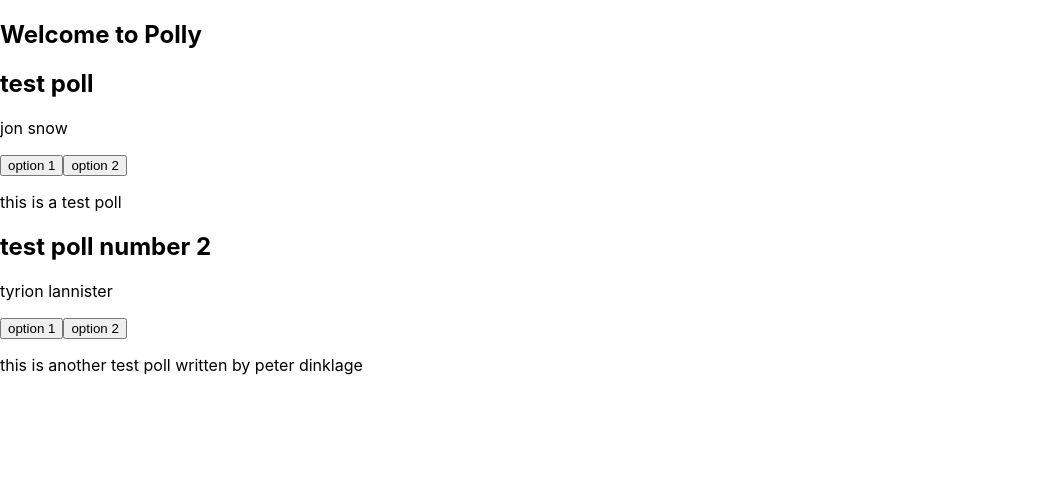
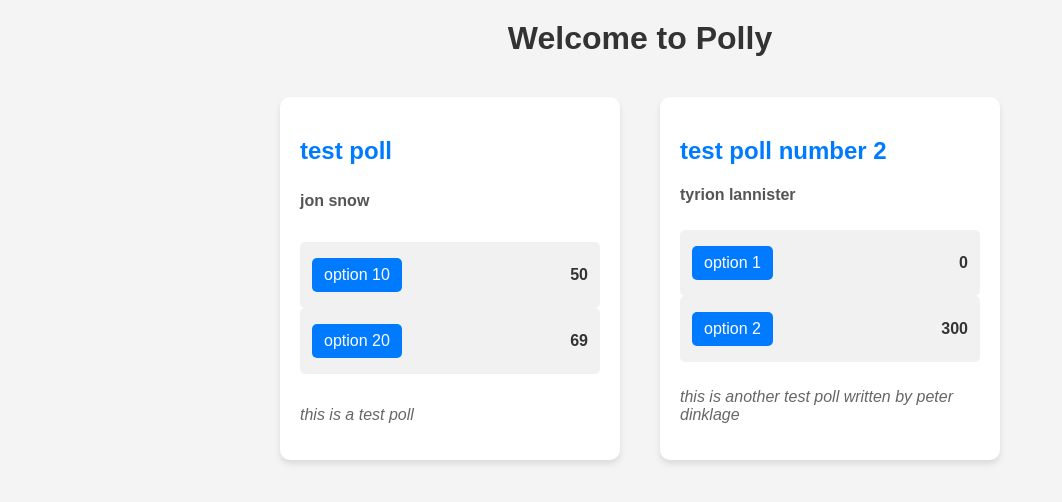
Before and after one commit to NaiefRA/Polly, a React (Create React App) app: page / in a window 1280 px wide. Shown: the top 502 px of the page, without its empty margins (0-1062 px from the left). Built offline with nearby package versions, Linux system fonts and the light colour scheme; data requests are answered from the project's data file.

Commit message:
Made options better, gave them option id's, option votes, and added chatgpt css

```diff
--- a/data/db.json
+++ b/data/db.json
@@ -4,14 +4,20 @@
       "title": "test poll",
       "body": "this is a test poll",
       "poller": "jon snow",
-      "options": ["option 1", "option 2"],
+      "options": [
+        { "optionValue": "option 10", "optionNumber": 1, "optionVotes": 50 },
+        { "optionValue": "option 20", "optionNumber": 2, "optionVotes": 69 }
+      ],
       "id": 1
     },
     {
       "title": "test poll number 2",
       "body": "this is another test poll written by peter dinklage",
       "poller": "tyrion lannister",
-      "options": ["option 1", "option 2"],
+      "options": [
+        { "optionValue": "option 1", "optionNumber": 1, "optionVotes": 0 },
+        { "optionValue": "option 2", "optionNumber": 2, "optionVotes": 300 }
+      ],
       "id": 2
     }
   ]
--- a/src/App.js
+++ b/src/App.js
@@ -7,7 +7,7 @@ function App() {
 
   return (
     <div>
-      <h2>Welcome to Polly</h2>
+      <h2 id="page-title">Welcome to Polly</h2>
       {!err && isPending && <div>Loading...</div>}
       {data && <DisplayPolls polls={data} />}
       {err && <div>{err}</div>}
--- a/src/DisplayPolls.js
+++ b/src/DisplayPolls.js
@@ -1,17 +1,20 @@
 const DisplayPolls = ({ polls }) => {
   return (
-    <div>
+    <div id="polls">
       {polls.map((poll) => {
         return (
-          <div key={poll.id}>
-            <h2>{poll.title}</h2>
-            <p>{poll.poller}</p>
+          <div id="poll-container" key={poll.id}>
+            <h2 id="poll-title">{poll.title}</h2>
+            <p id="poll-poller">{poll.poller}</p>
             <p>
               {poll.options.map((option) => (
-                <button>{option}</button>
+                <div id="options" key={option.optionNumber}>
+                  <button id="option-button">{option.optionValue}</button>
+                  <p id="option-votes">{option.optionVotes}</p>
+                </div>
               ))}
             </p>
-            <p>{poll.body}</p>
+            <p id="poll-body">{poll.body}</p>
           </div>
         );
       })}
--- a/src/index.css
+++ b/src/index.css
@@ -1,13 +1,124 @@
+/* General Styles */
 body {
+  font-family: Arial, sans-serif;
+  background-color: #f4f4f4;
   margin: 0;
-  font-family: -apple-system, BlinkMacSystemFont, 'Segoe UI', 'Roboto', 'Oxygen',
-    'Ubuntu', 'Cantarell', 'Fira Sans', 'Droid Sans', 'Helvetica Neue',
-    sans-serif;
-  -webkit-font-smoothing: antialiased;
-  -moz-osx-font-smoothing: grayscale;
+  padding: 0;
+  text-align: center;
+  display: flex;
+  flex-direction: column;
+  align-items: center;
 }
 
-code {
-  font-family: source-code-pro, Menlo, Monaco, Consolas, 'Courier New',
-    monospace;
+/* Page Title */
+#page-title {
+  font-size: 2rem;
+  color: #333;
+  margin: 20px 0;
 }
+
+/* Loading & Error Messages */
+#loading,
+#error {
+  font-size: 1.2rem;
+  margin: 10px 0;
+  color: #ff0000;
+}
+#polls {
+  display: flex;
+}
+/* Polls Container */
+#polls-container {
+  display: flex;
+  flex-wrap: wrap;
+  justify-content: center;
+  gap: 20px;
+  width: 80%;
+  max-width: 1200px;
+  margin: 20px auto;
+}
+
+/* Individual Poll */
+#poll-container {
+  display: flex;
+  flex-direction: column;
+  justify-content: space-between;
+  width: 300px;
+  background: white;
+  padding: 20px;
+  margin: 20px;
+  border-radius: 10px;
+  box-shadow: 0px 4px 6px rgba(0, 0, 0, 0.1);
+  text-align: left;
+}
+
+/* Poll Title */
+#poll-title {
+  font-size: 1.5rem;
+  color: #007bff;
+  margin-bottom: 5px;
+}
+
+/* Poll Poller */
+#poll-poller {
+  font-weight: bold;
+  color: #555;
+  margin-bottom: 10px;
+}
+
+/* Poll Body */
+#poll-body {
+  font-style: italic;
+  color: #666;
+  margin-top: 10px;
+}
+
+/* Options Container */
+#options-container {
+  display: flex;
+  flex-direction: column;
+  gap: 10px;
+  margin-top: 10px;
+}
+
+/* Individual Option */
+#options {
+  display: flex;
+  align-items: center;
+  justify-content: space-between;
+  gap: 10px;
+  background: #f1f1f1;
+  padding: 8px 12px;
+  border-radius: 5px;
+}
+
+/* Option Button */
+#option-button {
+  padding: 8px 12px;
+  background-color: #007bff;
+  border: none;
+  border-radius: 5px;
+  color: white;
+  font-size: 1rem;
+  cursor: pointer;
+  transition: background 0.3s;
+}
+
+#option-button:hover {
+  background-color: #0056b3;
+}
+
+/* Option Votes */
+#option-votes {
+  font-size: 1rem;
+  color: #333;
+  font-weight: bold;
+}
+
+/* Responsive Design */
+@media (max-width: 768px) {
+  #polls-container {
+    flex-direction: column;
+    align-items: center;
+  }
+}
```
